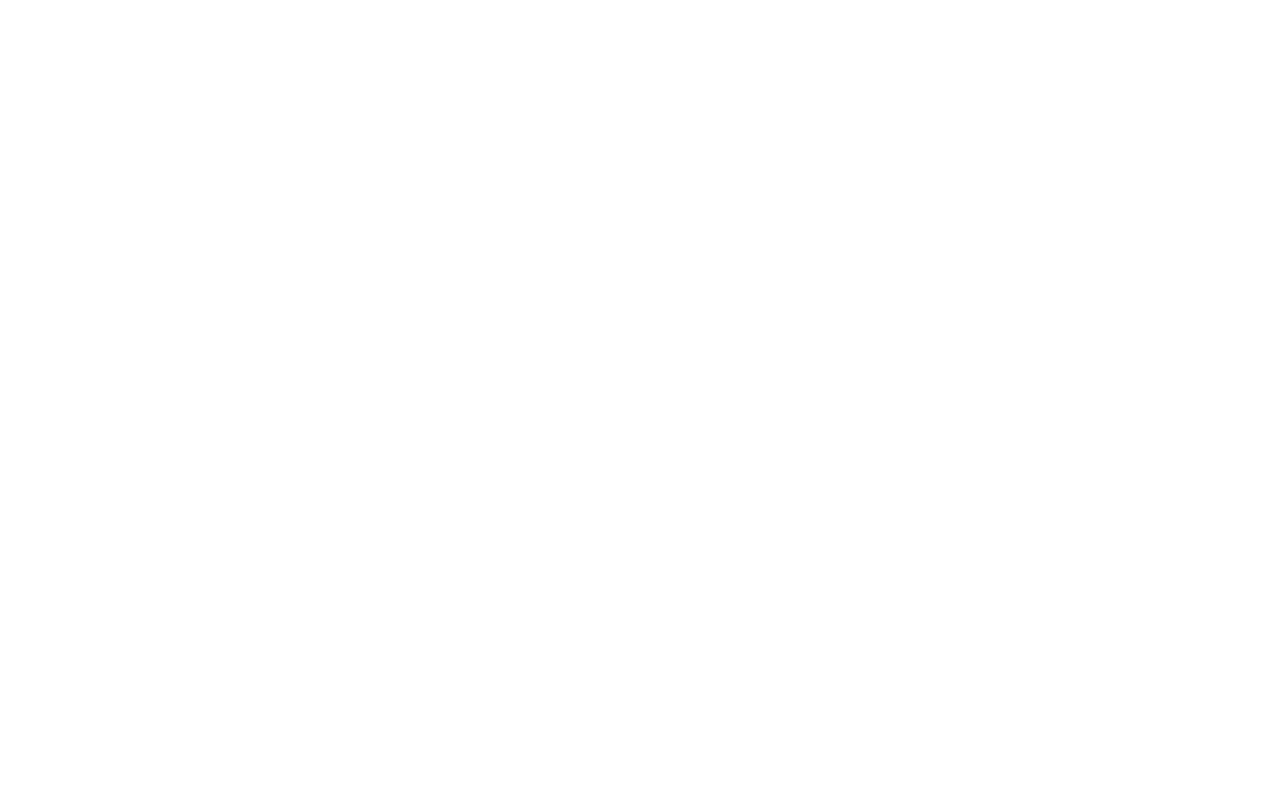
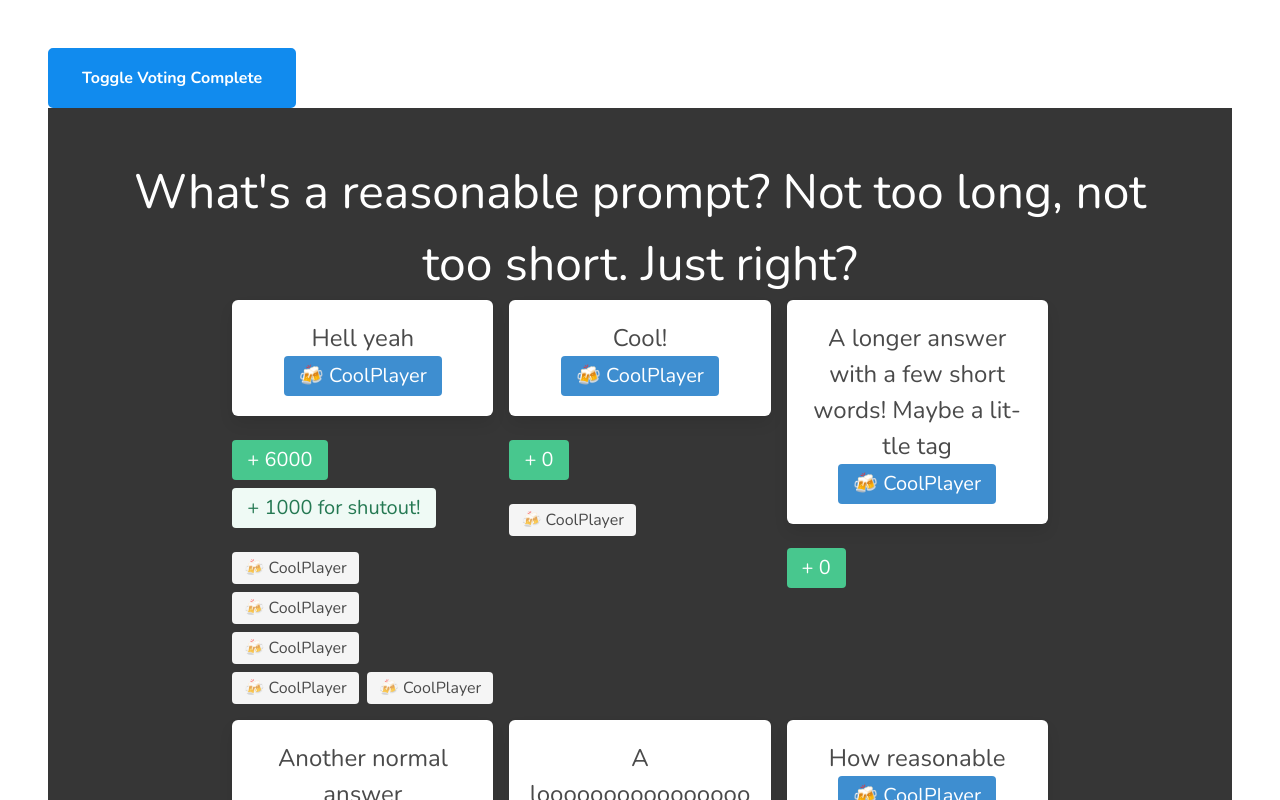
Before and after one commit to pricecomstock/project-appleseed, a React (Create React App) app: page /test in a window 1280 px wide. Shown: the top 800 px of the page. Built offline with nearby package versions, Linux system fonts and the light colour scheme; the HTML template or start-up script is replaced by a standard one.

Commit message:
:art: created testing view for tweaking UI

```diff
--- a/src/App.js
+++ b/src/App.js
@@ -7,6 +7,7 @@
 import HostView from "./components/pages/HostView";
 import PlayerView from "./components/pages/PlayerView";
 import CustomPrompts from "./components/pages/CustomPromptsView";
+import TestView from "./components/pages/TestView";
 
 function App() {
   return (
@@ -19,6 +20,7 @@
           <Route exact path="/host/:code" component={HostView}></Route>
           <Route exact path="/play/:code" component={PlayerView}></Route>
           <Route path="/customprompts" component={CustomPrompts}></Route>
+          <Route path="/test" component={TestView}></Route>
         </Switch>
       </div>
     </Router>
--- /dev/null
+++ b/src/components/pages/TestView.jsx
@@ -0,0 +1,59 @@
+import React, { Component } from "react";
+import ReadingDisplay from "../host/ReadingDisplay";
+
+const testData = {
+  prompt: {
+    text:
+      "What's a reasonable prompt? Not too long, not too short. Just right?",
+    answers: [
+      ["id", "Hell yeah"],
+      ["id", "Cool!"],
+      ["id", "A longer answer with a few short words! Maybe a little tag"],
+      ["id", "Another normal answer"],
+      ["id", "A looooooooooooooooooooooooooooooooooooooooooooooong word"],
+      ["id", "How reasonable"],
+    ],
+  },
+  playerData: {
+    connected: true,
+    nickname: "CoolPlayer",
+    emoji: "🍻",
+    playerId: "abcdefgi123",
+  },
+  scoringDetails: {
+    pointsArray: [6000, 0, 0, 0, 0, 0],
+    isShutout: true,
+    shutoutIndex: 0,
+    shutoutPoints: "1000",
+  },
+  votingResults: { a: 0, b: 0, c: 0, d: 0, e: 0, f: 1 },
+};
+
+export default class TestView extends Component {
+  state = {
+    rd_votingComplete: true,
+  };
+  toggleVotingComplete = () => {
+    this.setState({
+      rd_votingComplete: !this.state.rd_votingComplete,
+    });
+  };
+  render() {
+    return (
+      <div>
+        <button onClick={this.toggleVotingComplete}>
+          Toggle Voting Complete
+        </button>
+        <ReadingDisplay
+          prompt={testData.prompt}
+          votingResults={testData.votingResults}
+          scoringDetails={testData.scoringDetails}
+          votingIsComplete={this.state.rd_votingComplete}
+          getPlayerInfoById={(id) => {
+            return testData.playerData;
+          }}
+        ></ReadingDisplay>
+      </div>
+    );
+  }
+}
```
